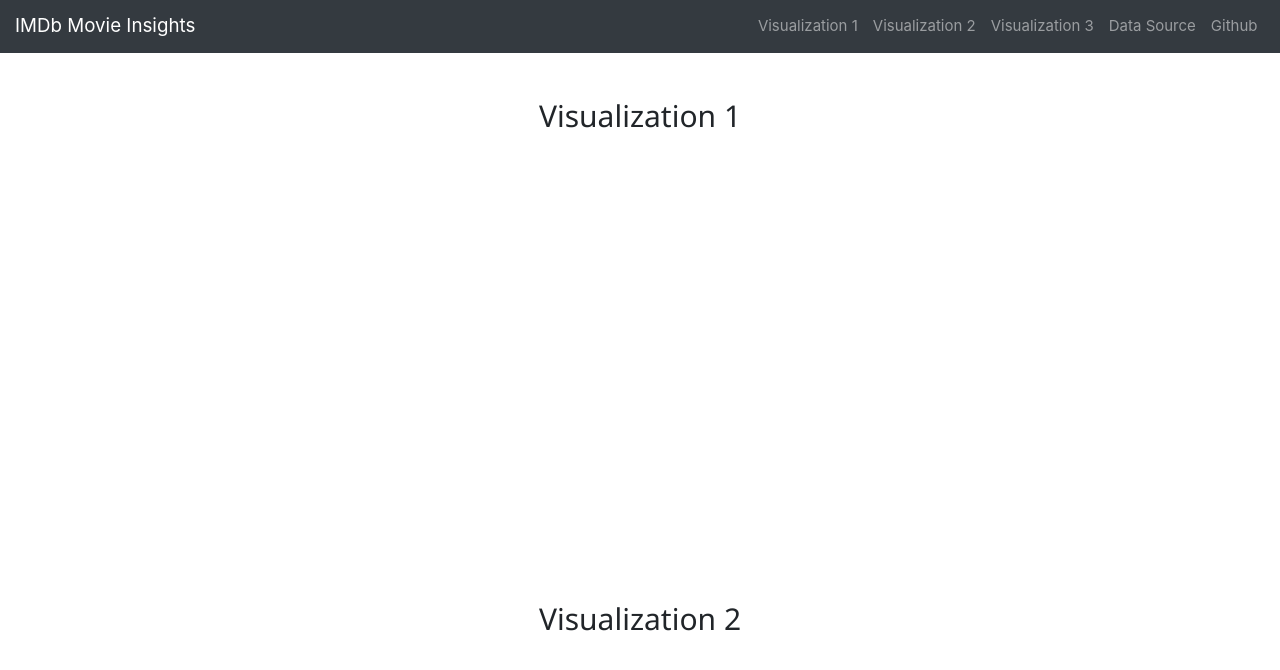
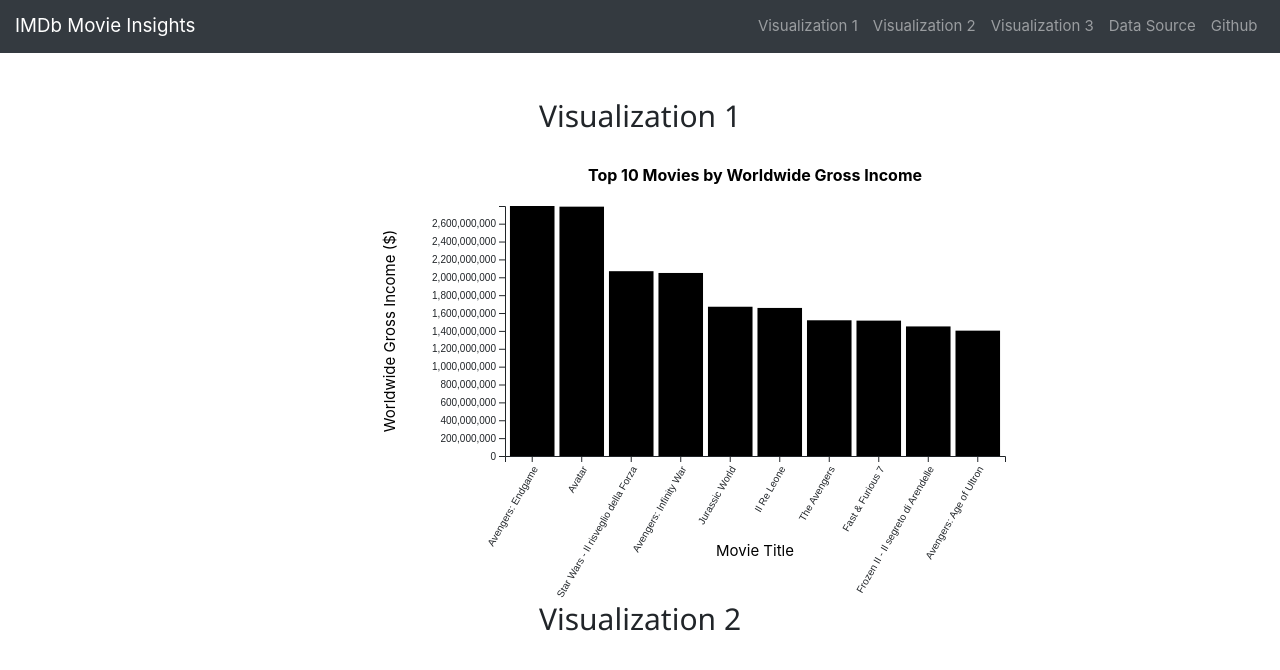
Before and after one commit to Jbarne14/CPSC4030_Project, a plain HTML site: page index.html in a window 1280 px wide. Shown: the top 670 px of the page. Drawn offline with nearby package versions, Linux system fonts and the light colour scheme.

Commit message:
implemented vis1 with D3.js for visualization 1

```diff
--- a/index.html
+++ b/index.html
@@ -4,10 +4,11 @@
     <meta charset="UTF-8">
     <meta name="viewport" content="width=device-width, initial-scale=1.0">
     <title>IMDb Movie Insights</title>
-    <link rel="stylesheet" href="css/styles.css?v=1.0">
     <link rel="stylesheet" href="https://www.w3schools.com/w3css/3/w3.css">
     <link rel="stylesheet" href="https://stackpath.bootstrapcdn.com/bootstrap/4.3.1/css/bootstrap.min.css">
     <script src="https://code.jquery.com/jquery-3.6.0.min.js"></script>
+    <script src="https://d3js.org/d3.v6.min.js"></script>
+
 </head>
 <body>
     <nav class="navbar navbar-expand-lg navbar-dark bg-dark">
@@ -36,14 +37,17 @@
         </div>
     </nav>
 
+
     <div class="container my-5">
+        <!-- Visualization 1 -->
         <section id="Visualization-1" class="mb-5">
             <h2 class="text-center mb-4">Visualization 1</h2>
-            <div id="1-visualization" style="height: 400px;">
+            <div id="barChart" style="height: 400px;">
                 <!-- Visualization data -->
             </div>
         </section>
 
+        <!-- Visualization 2 -->
         <section id="Visualization-2" class="mb-5">
             <h2 class="text-center mb-4">Visualization 2</h2>
             <div id="2-visualization" style="height: 400px;">
@@ -51,6 +55,7 @@
             </div>
         </section>
 
+        <!-- Visualization 3 -->
         <section id="Visualization-3" class="mb-5">
             <h2 class="text-center mb-4">Visualization 3</h2>
             <div id="3-visualization" style="height: 400px;">
@@ -58,8 +63,8 @@
             </div>
         </section>
     </div>
-
     <script src="https://cdn.jsdelivr.net/npm/bootstrap@4.3.1/dist/js/bootstrap.bundle.min.js"></script>
+    <script src="vis1.js"></script>
 
 </body>
 </html>
--- /dev/null
+++ b/vis1.js
@@ -0,0 +1,102 @@
+d3.csv("IMDB Movies 2000 - 2020.csv").then(data => {
+    data.forEach(d => {
+        d.worlwide_gross_income = +d.worlwide_gross_income; // Convert string to number
+    });
+
+    // Sort data by worldwide gross income and get top 10
+    let topMovies = data.sort((a, b) => b.worlwide_gross_income - a.worlwide_gross_income).slice(0, 10);
+
+    // Set up SVG canvas dimensions
+    const width = 500;
+    const height = 250;
+    const margin = { top: 50, right: 20, bottom: 150, left: 250 }; // Adjusted top margin for chart title
+
+    const svg = d3.select("#barChart").append("svg")
+        .attr("width", width + margin.left + margin.right)
+        .attr("height", height + margin.top + margin.bottom)
+        .style("display", "block")
+        .style("margin", "auto")
+        .append("g")
+        .attr("transform", `translate(${margin.left},${margin.top})`);
+
+    // Add chart title
+    svg.append("text")
+        .attr("x", width / 2)
+        .attr("y", -margin.top / 2)
+        .attr("text-anchor", "middle")
+        .style("font-size", "16px")
+        .style("font-weight", "bold")
+        .text("Top 10 Movies by Worldwide Gross Income");
+
+    // Set up scales
+    const x = d3.scaleBand()
+        .domain(topMovies.map(d => d.title))
+        .range([0, width])
+        .padding(0.1);
+    const y = d3.scaleLinear()
+        .domain([0, d3.max(topMovies, d => d.worlwide_gross_income)])
+        .range([height, 0]);
+
+        // Add bars
+    svg.selectAll(".bar")
+        .data(topMovies)
+        .enter().append("rect")
+        .attr("class", "bar")
+        .attr("x", d => x(d.title))
+        .attr("y", d => y(d.worlwide_gross_income))
+        .attr("width", x.bandwidth())
+        .attr("height", d => height - y(d.worlwide_gross_income))
+        .on("click", function(d) {
+            const currentBar = d3.select(this);
+
+            // If the bar is already active, reset it
+            if (currentBar.classed("active")) {
+                currentBar.style("fill", "steelblue").classed("active", false);
+                svg.select(".tooltip").remove();
+            } else {
+                // Reset all bars
+                d3.selectAll(".bar").style("fill", "steelblue").classed("active", false);
+                svg.select(".tooltip").remove();
+
+                // Activate the clicked bar
+                currentBar.style("fill", "orange").classed("active", true);
+
+                if (d.title && d.worlwide_gross_income) {
+                    // Show movie details on click
+                    svg.append("text")
+                        .attr("class", "tooltip")
+                        .attr("x", x(d.title) + x.bandwidth() / 2)
+                        .attr("y", Math.max(y(d.worlwide_gross_income) - 10, 15))
+                        .attr("text-anchor", "middle")
+                        .style("fill", "black")
+                        .text(`${d.title}: $${d.worlwide_gross_income.toLocaleString()}`);
+                }
+            }
+        });
+
+    // Add x-axis and its title
+    svg.append("g")
+        .attr("transform", `translate(0,${height})`)
+        .call(d3.axisBottom(x))
+        .selectAll("text")
+        .attr("transform", "rotate(-60)")
+        .attr("dx", "-.8em")
+        .attr("dy", ".25em")
+        .style("text-anchor", "end");
+
+    svg.append("text")
+        .attr("transform", `translate(${width / 2},${height + margin.bottom - 50})`)
+        .style("text-anchor", "middle")
+        .text("Movie Title");
+
+    // Add y-axis and its title
+    svg.append("g").call(d3.axisLeft(y));
+
+    svg.append("text")
+        .attr("transform", "rotate(-90)")
+        .attr("y", -margin.left + 125)
+        .attr("x", -height / 2)
+        .attr("dy", "1em")
+        .style("text-anchor", "middle")
+        .text("Worldwide Gross Income ($)");
+});
```
